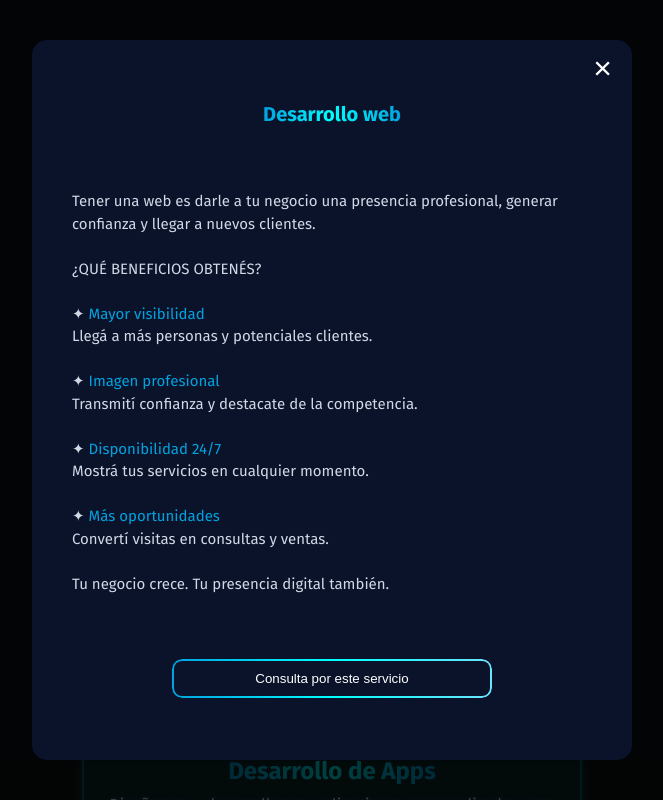
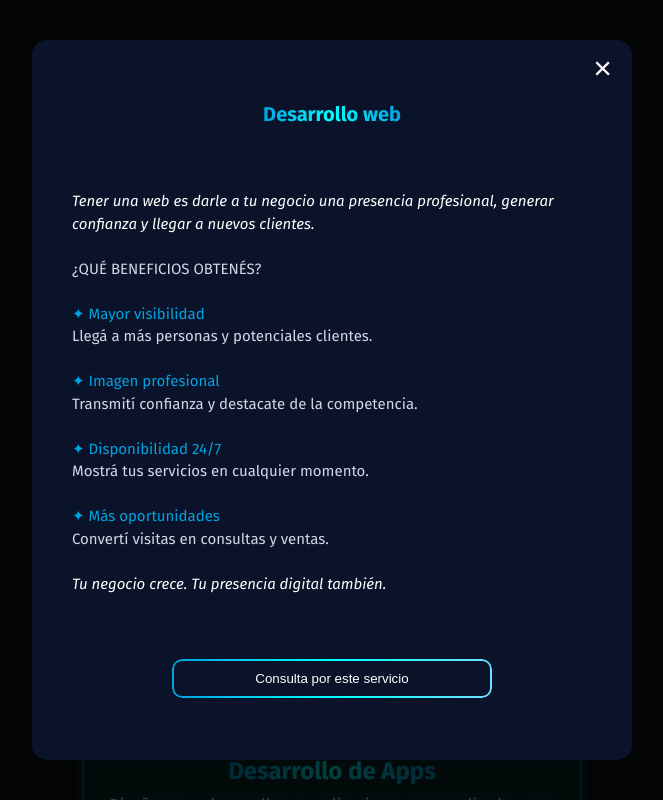
Before and after one commit to rodigoScolnic/codexaWeb, a plain HTML site: page index.html in a window 1280 px wide. Both pictures are taken after a click on the link 640 px from the left and 1307 px from the top of the page. Shown: the part 907-1707 px from the top of the page, without its empty margins (308-971 px from the left). Drawn offline with Linux system fonts and the light colour scheme.

Commit message:
add chang

```diff
--- a/css/style.css
+++ b/css/style.css
@@ -351,6 +351,11 @@ body.menu-open {
 
 #modal-description span{
     color: #00A3E0;
+}
+
+#modal-description .head-info {
+    font-style: italic;
+    color: white;
 }
 
 @keyframes aparecer {
--- a/js/script.js
+++ b/js/script.js
@@ -36,23 +36,23 @@ const contenido = {
 
     web: {
         titulo: "Desarrollo web",
-        descripcion: `Tener una web es darle a tu negocio una presencia profesional, generar confianza y llegar a nuevos clientes.
+        descripcion: ` <span class="head-info">Tener una web es darle a tu negocio una presencia profesional, generar confianza y llegar a nuevos clientes.</span>
 
 ¿QUÉ BENEFICIOS OBTENÉS?
 
-✦ <span>Mayor visibilidad</span>
+<span>✦ Mayor visibilidad</span>
 Llegá a más personas y potenciales clientes.
 
-✦ <span>Imagen profesional</span>
+<span>✦ Imagen profesional</span>
 Transmití confianza y destacate de la competencia.
 
-✦ <span>Disponibilidad 24/7</span>
+<span>✦ Disponibilidad 24/7</span>
 Mostrá tus servicios en cualquier momento.
 
-✦ <span>Más oportunidades</span>
+<span>✦ Más oportunidades</span>
 Convertí visitas en consultas y ventas.
 
-Tu negocio crece. Tu presencia digital también.`
+<span class="head-info">Tu negocio crece. Tu presencia digital también.</span>`
     },
 
     apps: {
```
